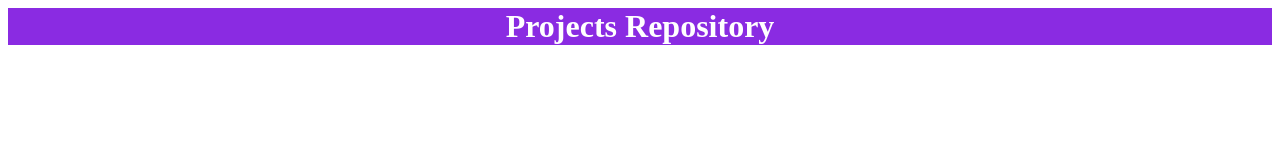
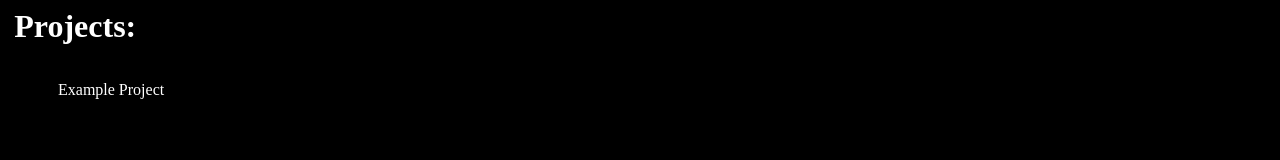
Before and after one commit to GuyLivingUnderARock/Small-Projects-Repo, a plain HTML site: page index.html in a window 1280 px wide. Drawn offline with Linux system fonts and the light colour scheme.

Commit message:
Just a commit

```diff
--- a/css/style.css
+++ b/css/style.css
@@ -1,5 +1,38 @@
+li {
+    display: table;
+}
+
+a:link, a:visited {
+    color: white;
+    background-color: black;
+
+    padding: calc(0.5*(20px - 0.5em)) 10px;
+    margin: calc(0.5*(20px - 0.5em)) 0;
+
+    text-align: center;
+    text-decoration: none;
+
+    display: inline-block;
+}
+
+a:hover, a:active {
+    color: rgb(0, 0, 0);
+    background-color: white;
+}
+
+header {
+    color: white;
+
+    height: 45;
+    width: 125;
+}
+
 h1 {
+    margin-top: 5;
+    padding-left: 5%;
+}
+
+html {
+    background-color: black;
     color: white;
-    background-color: blueviolet;
-    text-align: center;
 }
--- a/index.html
+++ b/index.html
@@ -7,9 +7,14 @@
 <title>Projects Repository</title>
 
 <header>
-    <h1>
-        Projects Repository
-    </h1>
+    <h1>Projects:</h1>
 </header>
 
+<body>
+    <ul>
+        <!--file list marker-->
+        <li><a href="displayProjects/">Example Project</a></li>
+    </ul>
+</body>
+
 </html>
```
Also changed, not shown: 1 other file.
